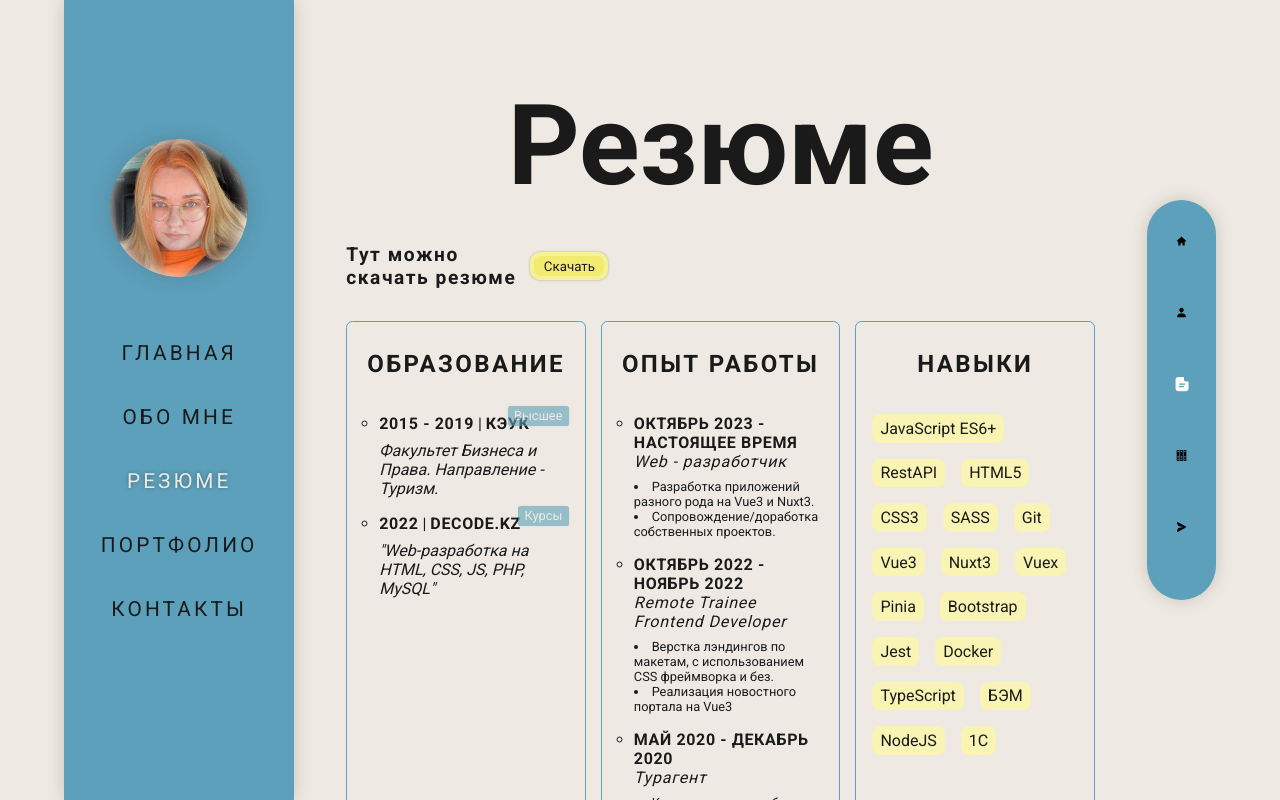
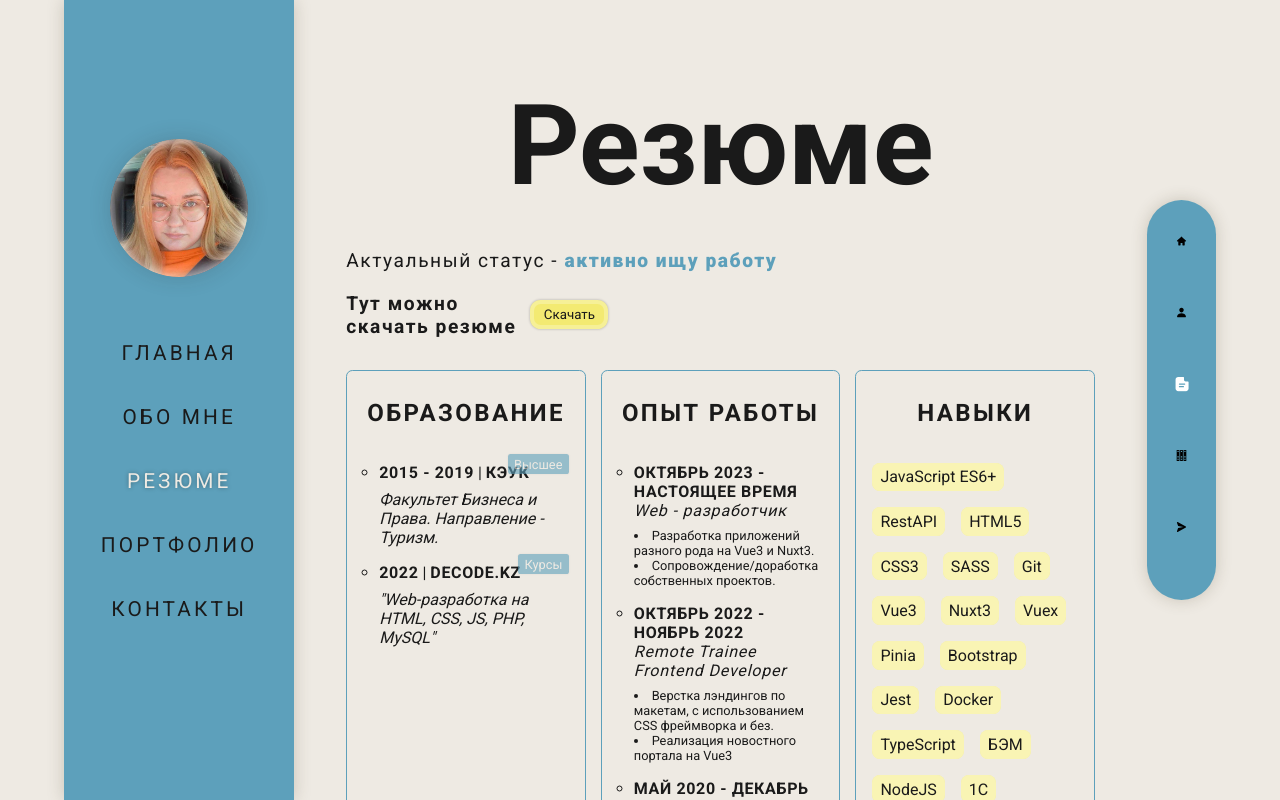
Before and after one commit to Anastassiya-Rybak/self-expression, a Nuxt app: page /Cv in a window 1280 px wide. Shown: the top 800 px of the page. Built offline with nearby package versions, Linux system fonts and the light colour scheme.

Commit message:
feat: add status line

```diff
--- a/pages/Cv.vue
+++ b/pages/Cv.vue
@@ -2,6 +2,7 @@
     <NuxtLayout name="custom">
         <section class="resume page-content">
             <h1 class="resume__title title">Резюме</h1>
+            <p class="resume__status">Актуальный статус - <span> активно ищу работу</span></p>
             <div class="resume__download">
                 <h2>Тут можно скачать резюме</h2>
                 <button>Скачать</button>
@@ -91,12 +92,22 @@
 
 <style lang="scss" scoped>
     .resume {
+        &__status {
+            font-size: 1.2em;
+            letter-spacing: 0.08em;
+            margin: 2em 0 1em;
+
+            span {
+                font-weight: 800;
+                color: $accent;
+            }
+        }
         &__download {
             display: flex;
             justify-content: space-between;
             align-items: center;
             width: 35%;
-            margin: 2em 0;
+            margin-bottom: 2em;
 
             h2 {
                 font-size: 1.2em;
```
